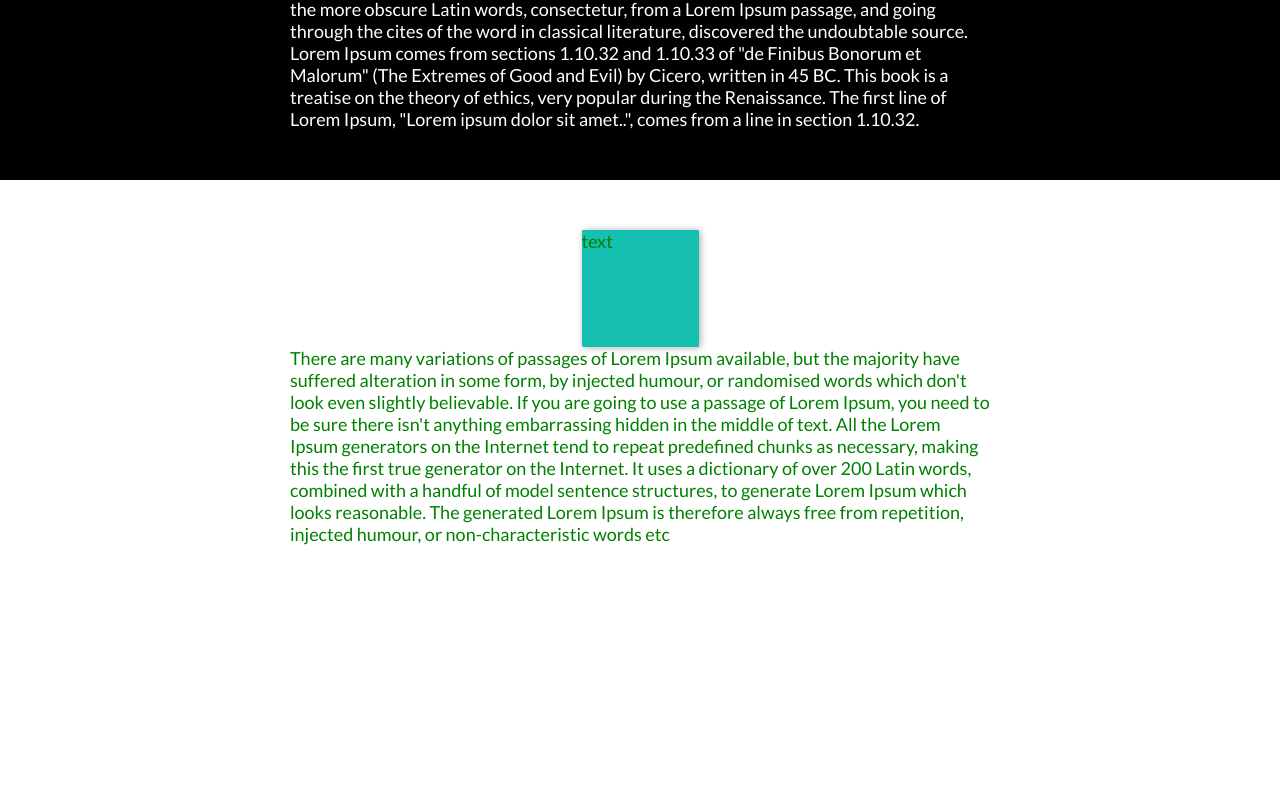
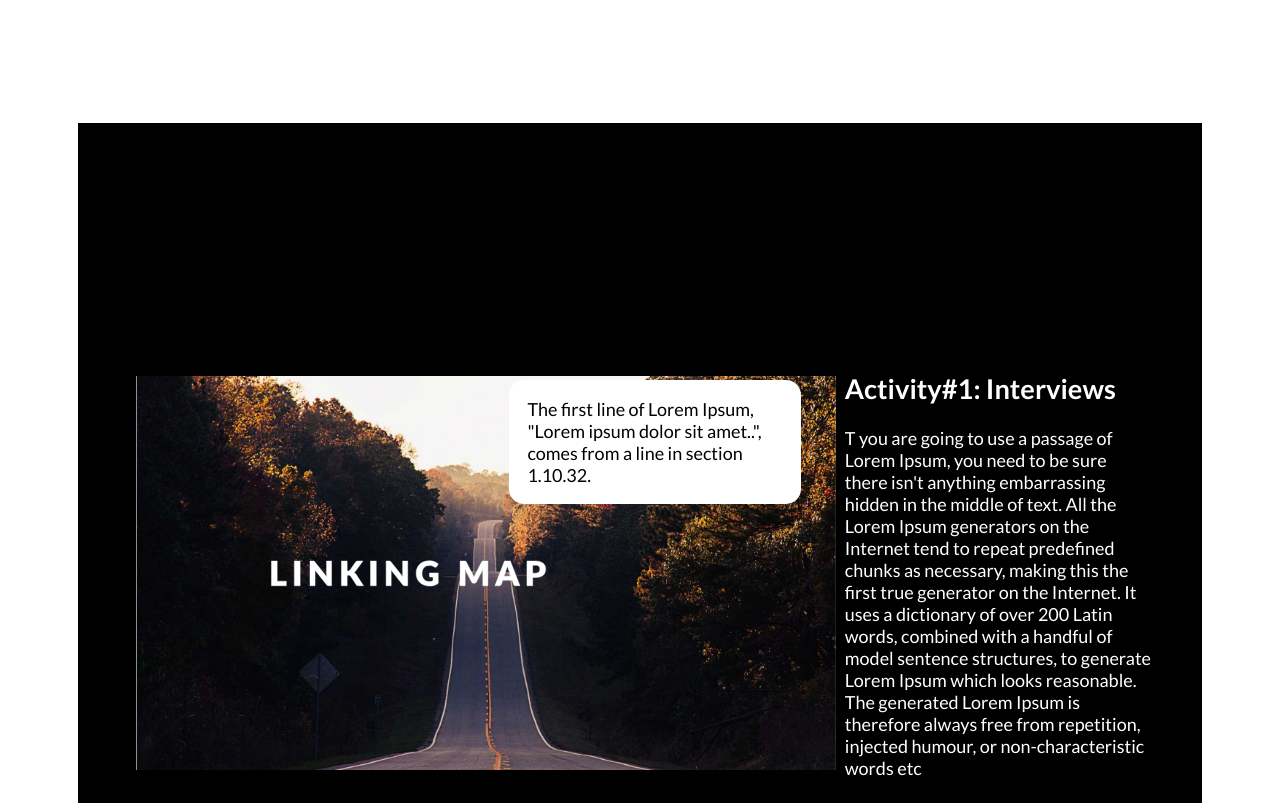
Before and after one commit to MareK985/linking-map, a Nuxt app: page /case-study-expar in a window 1280 px wide. Shown: the part 777-1580 px from the top of the page. Before the commit the page ends 1372 px from the top, so only its background shows below. Built offline with nearby package versions, Linux system fonts and the light colour scheme.

Commit message:
Intersection observer setup

```diff
--- a/package.json
+++ b/package.json
@@ -12,7 +12,8 @@
   },
   "dependencies": {
     "gsap": "^3.2.6",
-    "nuxt": "^2.0.0"
+    "nuxt": "^2.0.0",
+    "vue-intersect": "^1.1.6"
   },
   "devDependencies": {
     "eslint-config-prettier": "^6.10.0",
--- a/pages/case-study-expar.vue
+++ b/pages/case-study-expar.vue
@@ -8,20 +8,29 @@
       </header>
     </div>
     <div class="cha-text mt-2">
-      <Simple/>
-      <Stagger/>
-      Lorem Ipsum is simply dummy text of the printing and typesetting industry. Lorem Ipsum has been the industry's standard dummy text ever since the 1500s, when an unknown printer took a galley of type and scrambled it to make a type specimen book. It has survived not only five centuries, but also the leap into electronic typesetting, remaining essentially unchanged. It was popularised in the 1960s with the release of Letraset sheets containing Lorem Ipsum passages, and more recently with desktop publishing software like Aldus PageMaker including versions of Lorem Ipsum.
+      Contrary to popular belief, Lorem Ipsum is not simply random text. It has roots in a piece of classical Latin literature from 45 BC, making it over 2000 years old. Richard McClintock, a Latin professor at Hampden-Sydney College in Virginia, looked up one of the more obscure Latin words, consectetur, from a Lorem Ipsum passage, and going through the cites of the word in classical literature, discovered the undoubtable source. Lorem Ipsum comes from sections 1.10.32 and 1.10.33 of "de Finibus Bonorum et Malorum" (The Extremes of Good and Evil) by Cicero, written in 45 BC. This book is a treatise on the theory of ethics, very popular during the Renaissance. The first line of Lorem Ipsum, "Lorem ipsum dolor sit amet..", comes from a line in section 1.10.32.
     </div>
   </section>
 
-  <section data-theme="dark">
+  <section class="content" data-theme="dark">
     <div class="cha-header-clip" aria-hidden="true">
       <header class="cha-header">
         case study: ExpAR store
       </header>
     </div>
-    <div class="cha-text mt-2">
-      Contrary to popular belief, Lorem Ipsum is not simply random text. It has roots in a piece of classical Latin literature from 45 BC, making it over 2000 years old. Richard McClintock, a Latin professor at Hampden-Sydney College in Virginia, looked up one of the more obscure Latin words, consectetur, from a Lorem Ipsum passage, and going through the cites of the word in classical literature, discovered the undoubtable source. Lorem Ipsum comes from sections 1.10.32 and 1.10.33 of "de Finibus Bonorum et Malorum" (The Extremes of Good and Evil) by Cicero, written in 45 BC. This book is a treatise on the theory of ethics, very popular during the Renaissance. The first line of Lorem Ipsum, "Lorem ipsum dolor sit amet..", comes from a line in section 1.10.32.
+    <div class="cha-text mt-2 left">
+      <img src="~/assets/img/path.jpg" width="400px" alt="image" class="image"/>
+      <p>The first line of Lorem Ipsum, "Lorem ipsum dolor sit amet..", comes from a line in section 1.10.32.
+      </p>
+      <img src="~/assets/img/logo-1.svg" width="400px" alt="symbol" class="symbol"/>
+    </div>
+    <div class="cha-text mt-2 right">
+      <div>
+        <h2>Activity#1: Interviews</h2>
+        <p>T you are going to use a passage of Lorem Ipsum, you need to be sure there isn't anything embarrassing hidden in the middle of text. All the Lorem Ipsum generators on the Internet tend to repeat predefined chunks as necessary, making this the first true generator on the Internet. It uses a dictionary of over 200 Latin words, combined with a handful of model sentence structures, to generate Lorem Ipsum which looks reasonable. The generated Lorem Ipsum is therefore always free from repetition, injected humour, or non-characteristic words etc
+    	  </p>
+      </div>
+
     </div>
   </section>
 
@@ -32,7 +41,6 @@
       </header>
     </div>
     <div class="cha-text">
-      <Simple/>
       There are many variations of passages of Lorem Ipsum available, but the majority have suffered alteration in some form, by injected humour, or randomised words which don't look even slightly believable. If you are going to use a passage of Lorem Ipsum, you need to be sure there isn't anything embarrassing hidden in the middle of text. All the Lorem Ipsum generators on the Internet tend to repeat predefined chunks as necessary, making this the first true generator on the Internet. It uses a dictionary of over 200 Latin words, combined with a handful of model sentence structures, to generate Lorem Ipsum which looks reasonable. The generated Lorem Ipsum is therefore always free from repetition, injected humour, or non-characteristic words etc
     </div>
   </section>
@@ -42,17 +50,8 @@
 
 <script>
 
-import Simple from '~/components/Simple.vue'
-import Stagger from '~/components/Stagger.vue'
 
 
-export default {
-  components: {
-    Simple,
-    Stagger
-  }
-
-}
 </script>
 
 
@@ -60,10 +59,13 @@ export default {
 @import url('https://fonts.googleapis.com/css?family=Lato:100,300,400,700,900&display=swap');
 
 body {
+    height: 100vh;
     margin: 0;
     font-family: Lato;
 }
 section {
+  width: 80%;
+  height: 100vh;  //makes section full height!!!
   margin: 0 auto;
   position: relative;
   padding: 50px;
@@ -85,6 +87,52 @@ section {
       background: white;
     }
   }
+}
+
+.content {
+  display: grid;
+  grid-template-columns: 70% auto;
+
+    .left {
+      position: relative;
+      text-align: center;
+      display:grid;
+      place-items: center;
+
+      p {
+        background: white;
+        position: absolute;
+        margin-top: -35%;
+        right: 5%;
+        color: black;
+        padding: 1em;
+        border-radius: 15px;
+        width: 20vw;
+        text-align: left;
+      }
+
+    }
+    .image {
+      width: 100%;
+      //opacity: 0;
+    }
+    .symbol {
+      position:absolute;
+      margin-top: 32;
+      left: 19%;
+      width: 35vh;
+    }
+    .right {
+      display: grid;
+      place-items: center;
+
+      h2 {
+        color: white;
+        font-size: 1.7rem;
+
+      }
+    }
+
 }
 
 .cha-header-clip {
@@ -113,5 +161,7 @@ section {
   max-width: 700px;
   margin: 0 auto;
 }
+// group transitions//
+
 
 </style>
```
Also changed, not shown: 1 other file (tests, documents, lock files or other folders).
